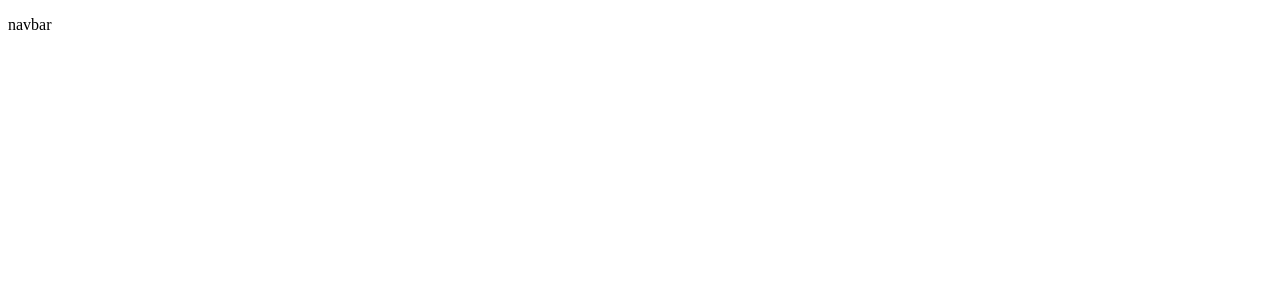
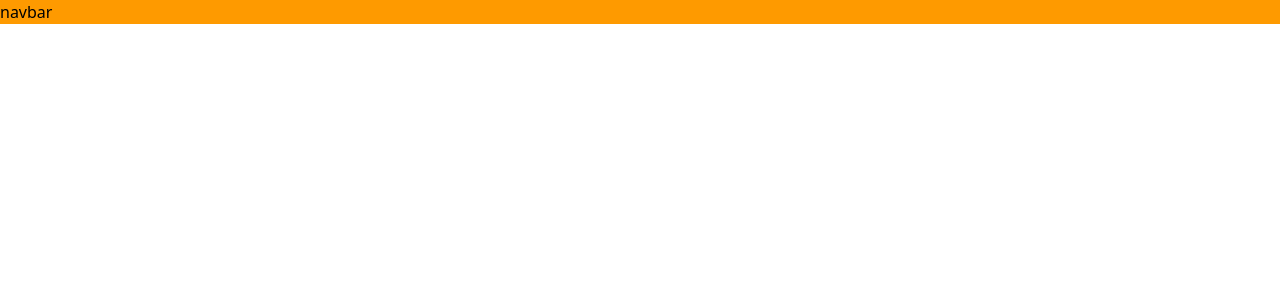
Before and after one commit to TalipTun/Portfolio, a React (Vite) app in the folder portfolio/: page / in a window 1280 px wide. Shown: the top 300 px of the page. Built offline with nearby package versions, Linux system fonts and the light colour scheme.

Commit message:
fixed tailwind

```diff
--- a/portfolio/src/App.tsx
+++ b/portfolio/src/App.tsx
@@ -1,4 +1,3 @@
-import "tailwindcss";
 import { BrowserRouter as Router, Routes, Route } from "react-router-dom";
 import Home from "./pages/home.tsx"
 
--- a/portfolio/src/components/navbar.tsx
+++ b/portfolio/src/components/navbar.tsx
@@ -1,9 +1,7 @@
-import "tailwindcss";
-
 function Navbar() {
     return (
       <>
-        <p className="className='bg-amber-900'">navbar</p>
+        <p className="bg-amber-500">navbar</p>
       </>
     )
   }
--- /dev/null
+++ b/portfolio/src/main.css
@@ -0,0 +1 @@
+@import "tailwindcss";
--- a/portfolio/src/main.tsx
+++ b/portfolio/src/main.tsx
@@ -1,6 +1,7 @@
 import { StrictMode } from 'react'
 import { createRoot } from 'react-dom/client'
 import App from './App.tsx'
+import "./main.css"
 
 createRoot(document.getElementById('root')!).render(
   <StrictMode>
```
